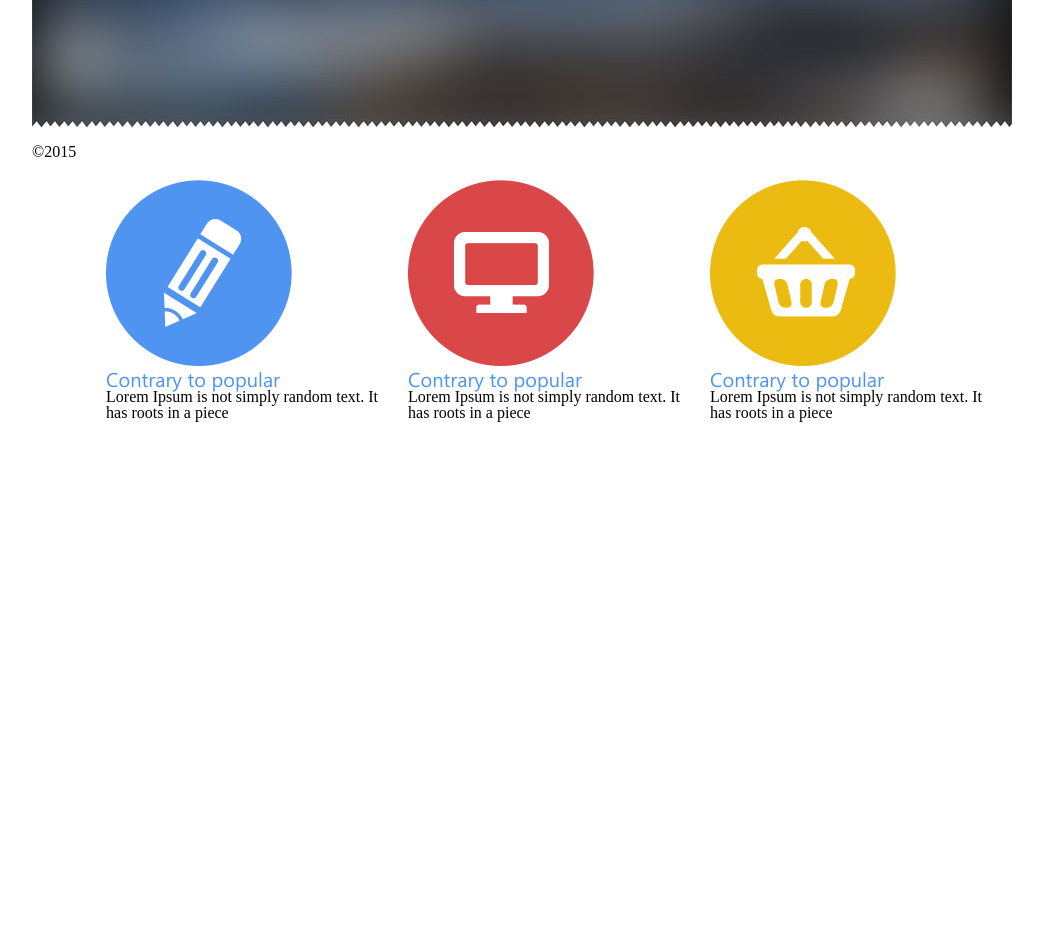
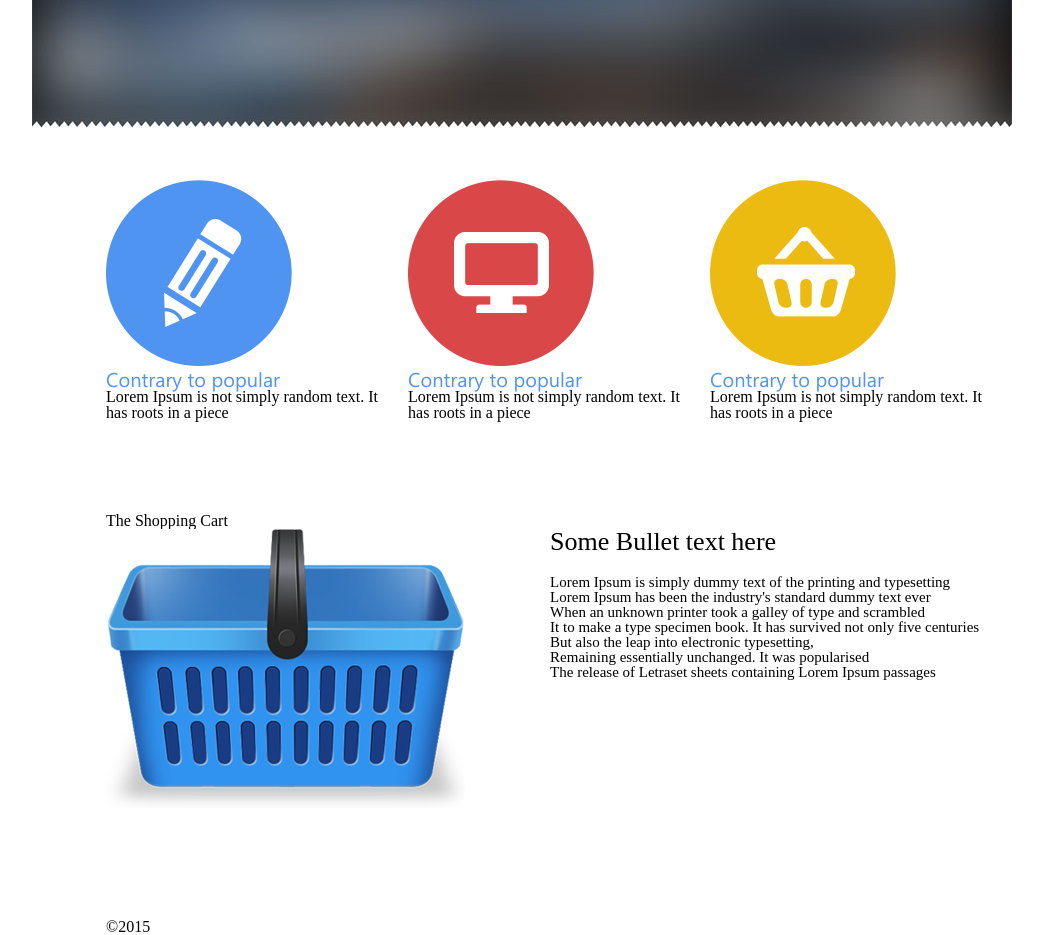
Before and after one commit to alexandressoares383/html5-prechu_, a plain HTML site: page index.html in a window 1280 px wide. Shown: the part 340-1275 px from the top of the page, without its empty margins (118-1161 px from the left). Before the commit the page ends 800 px from the top, so only its background shows below. Drawn offline with Linux system fonts and the light colour scheme.

Commit message:
03 Conteúdo

```diff
--- a/css/estilos.css
+++ b/css/estilos.css
@@ -2,6 +2,7 @@
 .container {
 	width: 980px;
 	margin: 0px auto;
+	padding-bottom: 80px;
 }
 
 header {
@@ -53,27 +54,56 @@ header {
 	margin: 0px auto;
 }
 
-.icones {
+.conteudo {
 	float: right;
 	margin-top: 52px;
 
 }
 
-.icones li {
+.conteudo .itens li {
 	float: left;
 	margin-right: 30px;
 }
 
-.icones h2 {
+.conteudo .itens h2 {
 	text-decoration: none;
 	color: #5094f2;
 	font-family: "Flaticon";
 	font-size: 20px;
 }
 
-.icones h2 p {
+.conteudo .itens h2 p {
 	text-decoration: none;
 	color: #a1a1a1;
 	font-family: "Flaticon";
 	font-size: 14px;
 }
+
+.shopcart {
+	float: left;
+	margin: 92px 0;
+	clear: right;
+}
+
+.texto {
+	float: right;
+	width: 460px;
+	height: 298px;
+	box-sizing: border-box;
+	margin-left: 85px;
+}
+
+.texto h2 {
+	font-size: 26px;
+}
+
+.texto p {
+	font-size: 15px;
+	margin-top: 20px;
+}
+
+
+
+.footer {
+	padding-bottom: 60px;
+}
--- a/index.html
+++ b/index.html
@@ -41,7 +41,8 @@
 	</div>
 	<!-- End Slider -->
 
-	<div class="icones">
+	<div class="conteudo">
+		<div class="itens">
 			<ul>
 				<li>
 					<img src="images/colicon1.png" alt="Lápis">
@@ -62,10 +63,23 @@
 		</div>
 
 		<div class="shopcart">
-		<img src="" alt="">
-		<div></div>
+			<h2> The Shopping Cart </h2>
+			<img src="images/cesta.png" alt="Cesta">
+
+		<div class="texto">
+			<h2> Some Bullet text here </h2>
+			<p>
+			Lorem Ipsum is simply dummy text of the printing and typesetting <br>
+			Lorem Ipsum has been the industry's standard dummy text ever  <br>
+			When an unknown printer took a galley of type and scrambled <br>
+			It to make a type specimen book. It has survived not only five centuries <br>
+			But also the leap into electronic typesetting, <br>
+			Remaining essentially unchanged. It was popularised  <br>
+			The release of Letraset sheets containing Lorem Ipsum passages <br>
+			</p>
+
 		</div>
-
+	</div>
 	<footer>
 
 			<p>&copy;2015 </p>
```
Also changed, not shown: images/cesta.png (added). Lines whose indentation alone changed are shown as unchanged.
